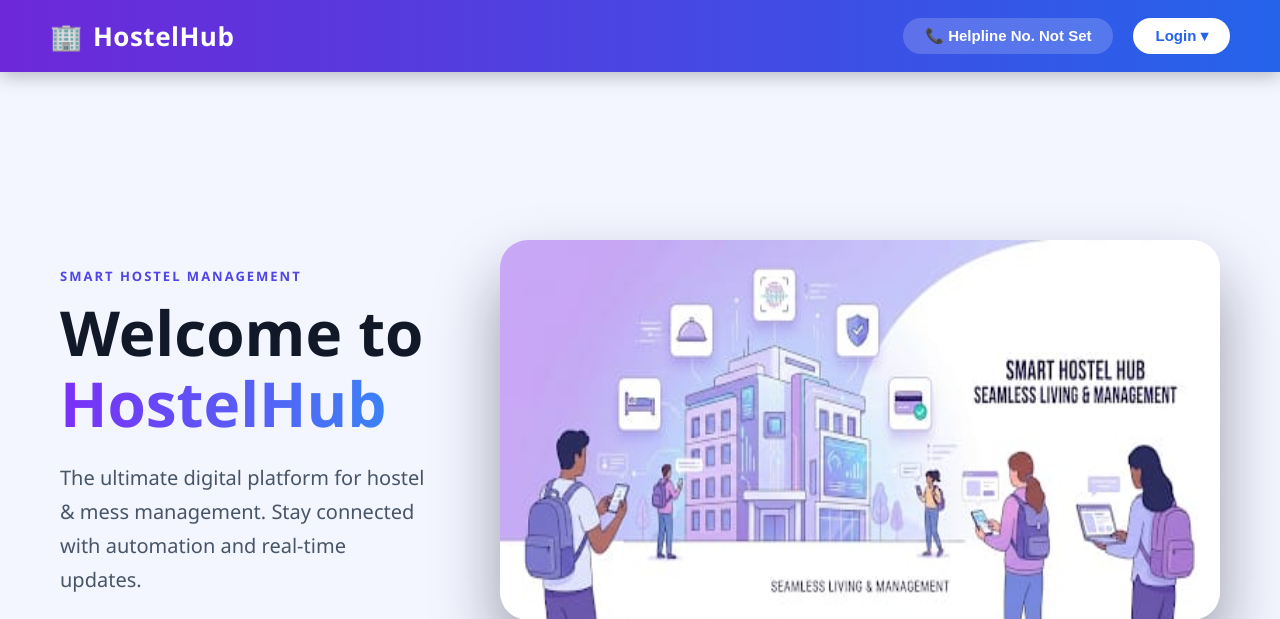
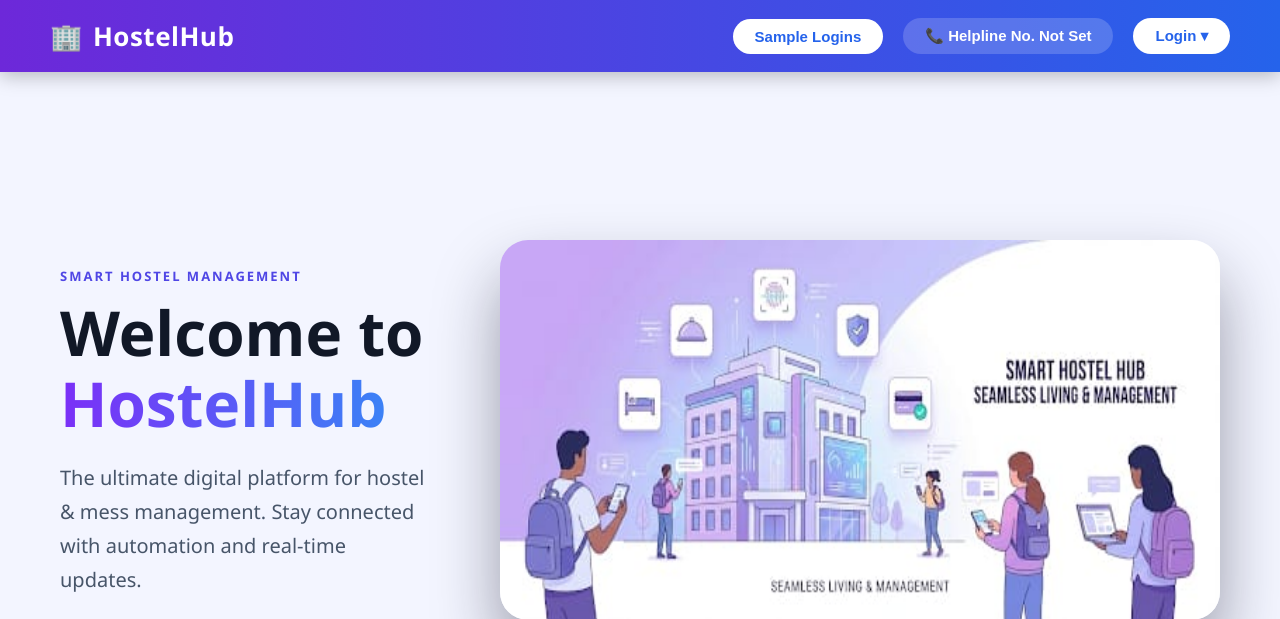
Before and after one commit to nikhillanje/hostelhubwebapp, a Flask app: page / in a window 1280 px wide. Shown: the top 619 px of the page. Run offline with Flask 3, Linux system fonts and the light colour scheme; data that the repository does not hold is empty; parts of the project's set-up code (start-up, migrations or seed data) failed here and were passed over; some libraries are stand-ins or nearby versions.

Commit message:
Fix samp login

```diff
--- a/templates/home.html
+++ b/templates/home.html
@@ -15,6 +15,15 @@
         <div class="brand">🏢 <span>HostelHub</span></div>
 
         <div class="nav-right">
+            <button class="pill-btn login-btn" onclick="openSampleLogins()">
+                Sample Logins
+            </button>
+
+            <script>
+                function openSampleLogins() {
+                    window.open("/samp", "_blank");
+                }
+            </script>
 
 
             <button class="pill-btn helpline-pill">📞 Helpline No. {{ helpline }}</button>
```
Also changed, not shown: app.py (+0 -19 lines).
